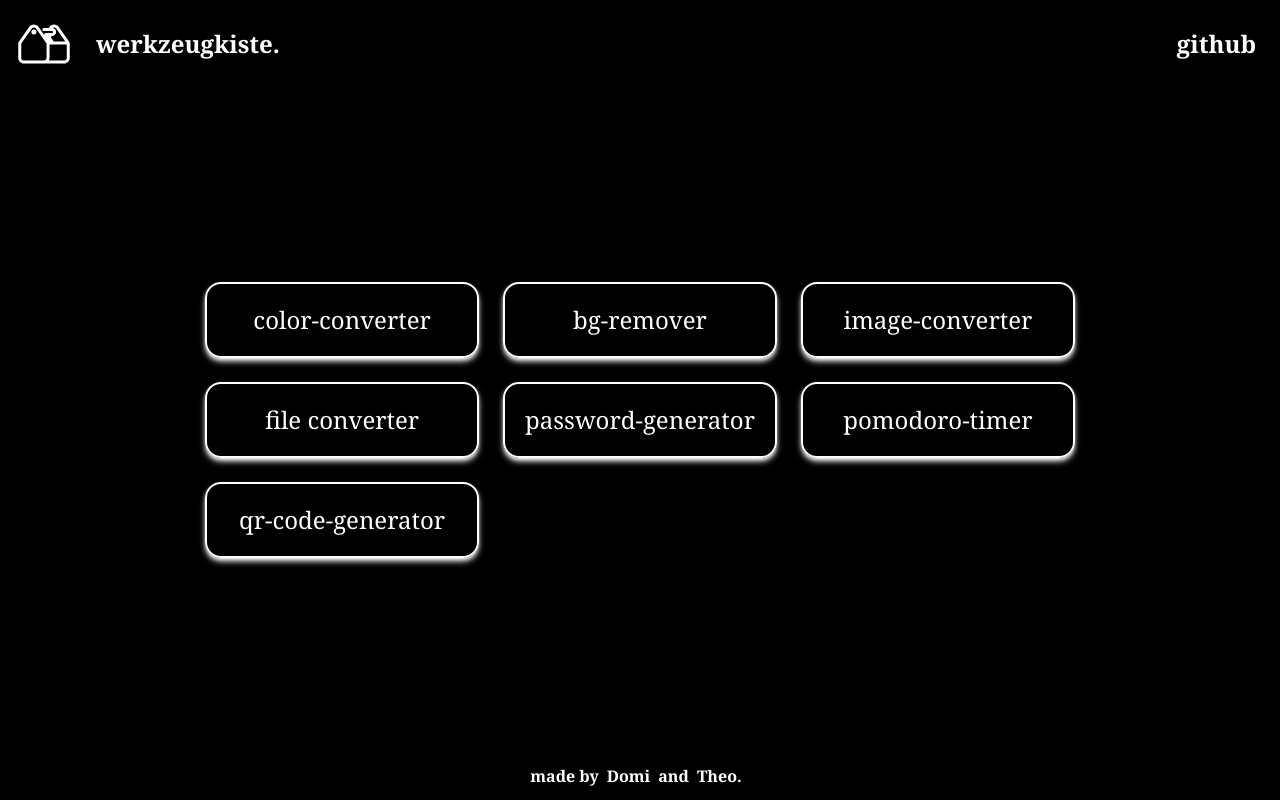
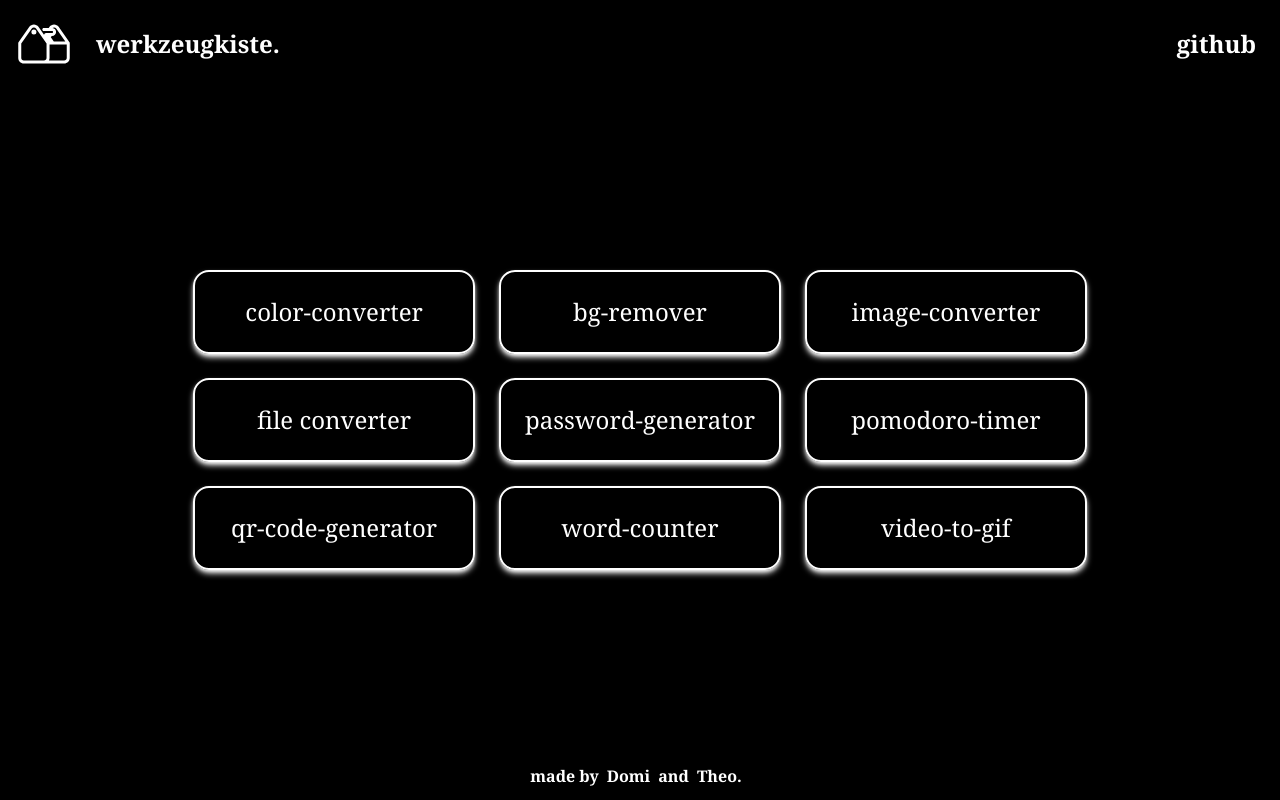
Before and after one commit to theoleuthardt/werkzeugkiste, a Next.js app: page / in a window 1280 px wide. Built offline with nearby package versions, Linux system fonts and the light colour scheme.

Commit message:
fix: buttons clickable on every inch of it

```diff
--- a/src/app/page.tsx
+++ b/src/app/page.tsx
@@ -9,14 +9,15 @@ export default function Home() {
       <div className="w-screen h-screen flex flex-col items-center justify-center">
         <div className="grid grid-cols-3 gap-6">
           {toolLinks.map((tool) => (
-            <div
+            <a
               key={tool.title}
-              className="text-2xl border-2 border-white p-5 flex justify-center rounded-2xl shadow-md
+              href={tool.link}
+              className="text-2xl border-2 border-white p-6 flex justify-center rounded-2xl shadow-md
               shadow-white hover:scale-110 hover:transition-scale hover:duration-200
               hover:text-blue-400 hover:border-blue-400 hover:shadow-blue-400"
             >
-              <a href={tool.link}>{tool.title}</a>
-            </div>
+              {tool.title}
+            </a>
           ))}
         </div>
       </div>
--- a/src/constants/index.ts
+++ b/src/constants/index.ts
@@ -27,4 +27,12 @@ export const toolLinks = [
     title: "qr-code-generator",
     link: "/qr-code-generator",
   },
+  {
+    title: "word-counter",
+    link: "/word-counter",
+  },
+  {
+    title: "video-to-gif",
+    link: "/video-to-gif",
+  },
 ];
```
